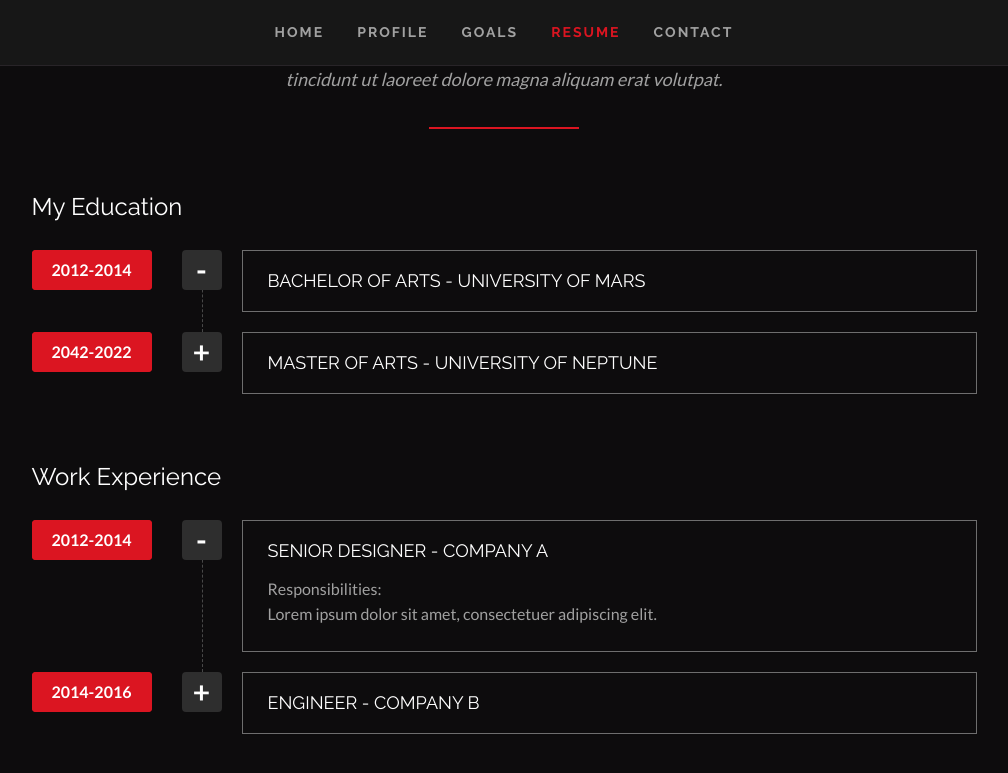
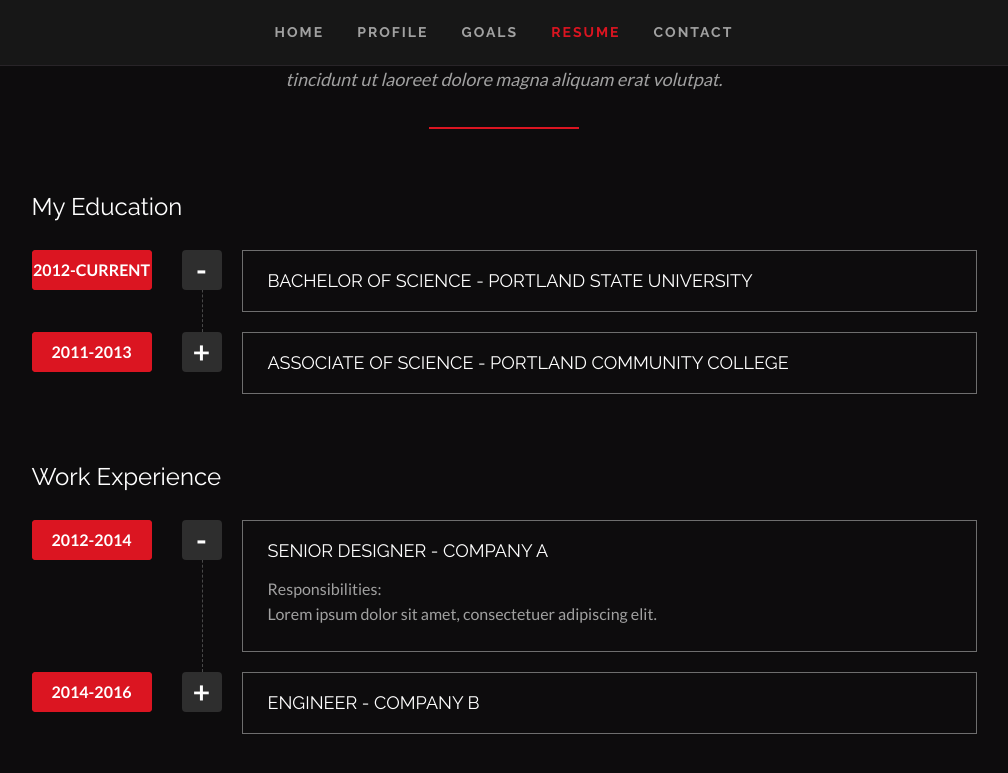
Before and after one commit to clearcareer/AndrewHopp, a Jekyll site: the page built from index.html, in a window 1280 px wide and 900 px high, scrolled down 2412 px. Shown: the top 773 px of the window, without its empty margins (136-1144 px from the left). Built offline with Jekyll 4.4.1, drawn with Linux system fonts in a browser that asks for light colours; some web fonts are replaced; some of the changed text lies outside the part shown.

Commit message:
Updated '/index.html' via CloudCannon

```diff
--- a/index.html
+++ b/index.html
@@ -23,26 +23,26 @@
     description: 'Lorem ipsum dolor sit amet, consectetuer adipiscing elit, sed diam nonummy nibh euismod tincidunt ut laoreet dolore magna aliquam erat volutpat.'
 education:
   - number: 1
-      years: 2012-2014
-      degree: Bachelor of Arts
-      institution: University of Mars
-      description: Lorem ipsum dolor sit amet, consectetuer adipiscing elit.
+    years: 2012-Current
+    degree: Bachelor of Science
+    institution: Portland State University
+    description: ''
   - number: 2
-      years: 2042-2022
-      degree: Master of Arts
-      institution: University of Neptune
-      description: Lorem ipsum dolor sit amet, consectetuer adipiscing elit.
+    years: 2011-2013
+    degree: Associate of Science
+    institution: Portland Community College
+    description: ''
 work_experience:
   - number: 1
     years: 2012-2014
     position: Senior Designer
     company: Company A
-      description: Lorem ipsum dolor sit amet, consectetuer adipiscing elit.
+    description: 'Lorem ipsum dolor sit amet, consectetuer adipiscing elit.'
   - number: 2
     years: 2014-2016
     position: Engineer
     company: Company B
-      description: Lorem ipsum dolor sit amet, consectetuer adipiscing elit.
+    description: 'Lorem ipsum dolor sit amet, consectetuer adipiscing elit.'
 skills:
   - name: Javascript
     level: 20
@@ -52,7 +52,6 @@
     level: 65
   - name: Graphic Design
     level: 90
-
 achievements:
   - name: Expertise Award
     description: 'Lorem ipsum dolor sit amet, consectetuer adipiscing elit, sed diam nonummy nibh euismod tincidunt ut laoreet dolore magna aliquam erat volutpat.'
@@ -68,16 +67,16 @@
     icon: instagram
 social_icons:
   - name: Facebook
-      link: #
+    link: ''
     icon: facebook
   - name: Twitter
-      link: #
+    link: ''
     icon: twitter
   - name: Instagram
-      link: #
+    link: ''
     icon: instagram
   - name: Github
-      link: #
+    link: ''
     icon: github
 ---
 
@@ -174,7 +173,7 @@
                     <!-- PROFILE PICTURE START -->
                     <div class="col-md-4 hidden-xs hidden-sm match-height pp-wrapper">
                         <div class="profile-picture style-two">
-                            <img src="{{ page.profilepic_path }}" alt="profile picture" class="img-responsive"/>
+                            <img src="{{ page.profilepic_path }}" alt="profile picture" class="img-responsive" />
 
                             <h4 class="title editable">Graphic Designer</h4>
                         </div>
@@ -280,8 +279,8 @@
                                 <p class="text-center">
                                     <i class="fa fa-{{ goal.icon }} fa-3x colored-text"></i>
 
-                                    <h4 class="text-center">{{ goal.name }}</h4>
-                                </p>
+                                    </p><h4 class="text-center">{{ goal.name }}</h4>
+                                <p></p>
 
                                 <p>
                                     {{ goal.description }}
```
Also changed, not shown: other parts of index.html (+8 -8 lines). Lines whose indentation alone changed are shown as unchanged.
